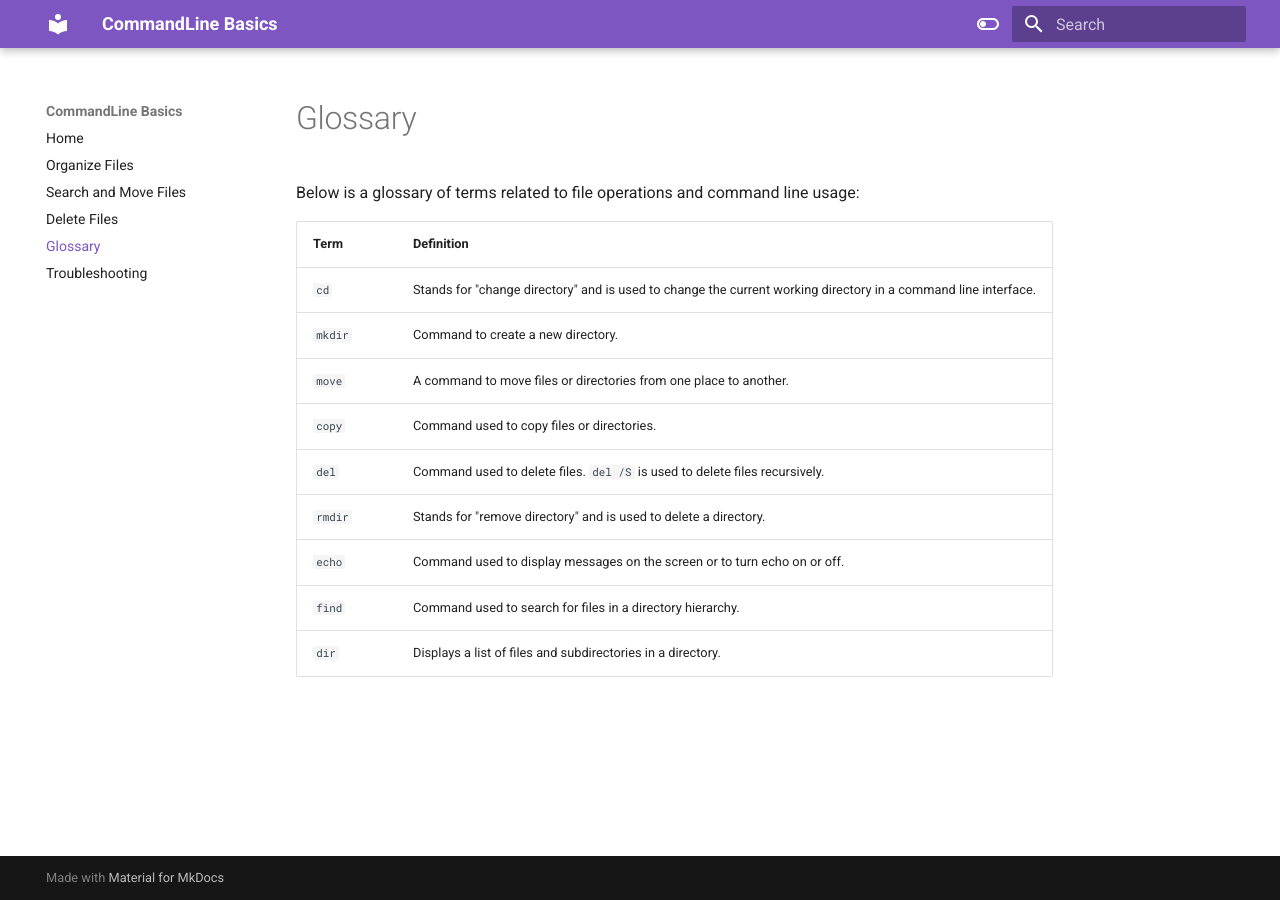
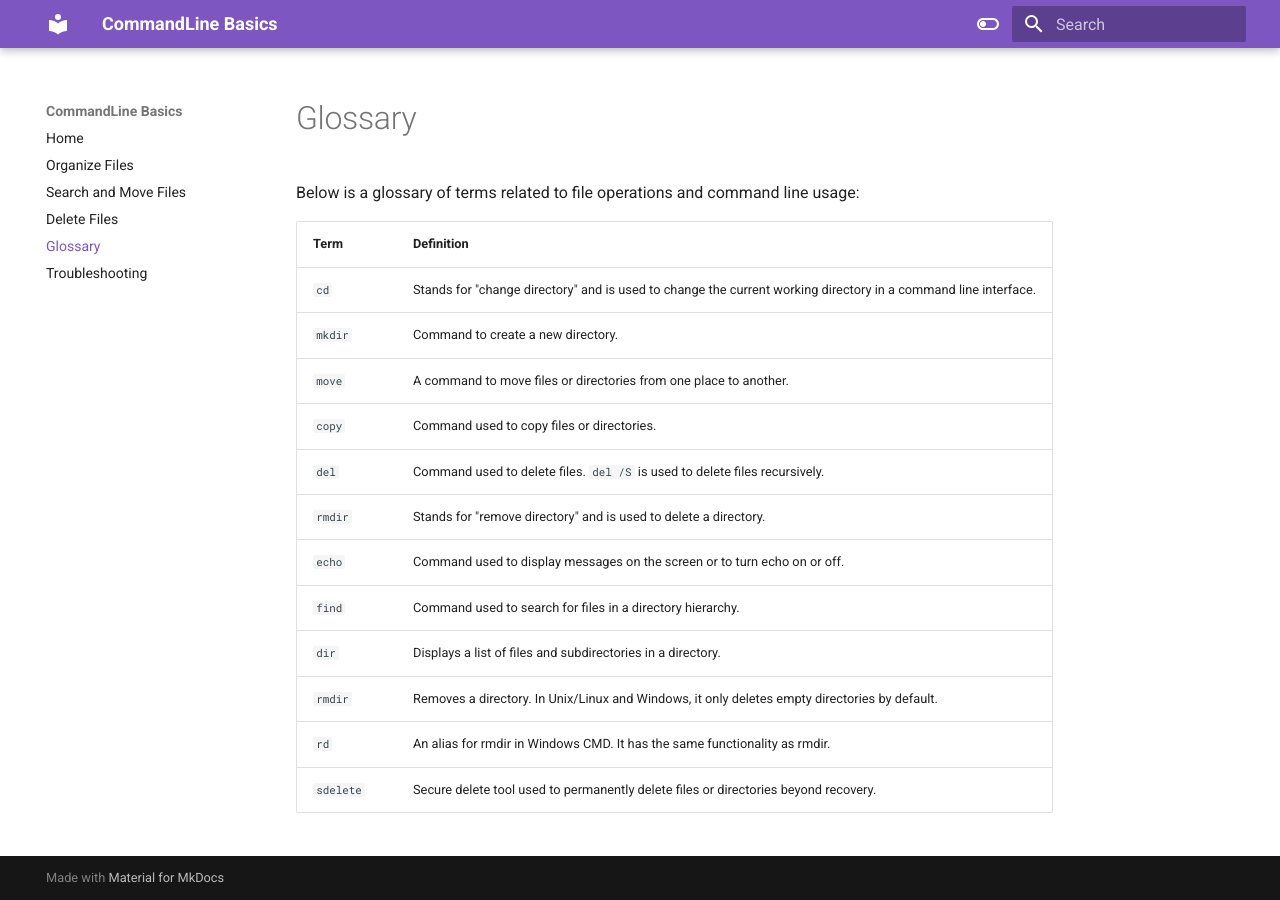
Before and after one commit to RichardLi6/UsingCommandLine, an MkDocs documentation site: the page built from docs/glossary.md, in a window 1280 px wide. Built offline with MkDocs 1.6.1 and Material for MkDocs 9.7.7, drawn with Linux system fonts in a browser that asks for light colours.

Commit message:
add more for glossary

```diff
--- a/docs/glossary.md
+++ b/docs/glossary.md
@@ -13,3 +13,6 @@ Below is a glossary of terms related to file operations and command line usage:
 | `echo` | Command used to display messages on the screen or to turn echo on or off. |
 | `find` | Command used to search for files in a directory hierarchy. |
 | `dir` | Displays a list of files and subdirectories in a directory. |
+| `rmdir` | Removes a directory. In Unix/Linux and Windows, it only deletes empty directories by default.|
+| `rd` | An alias for rmdir in Windows CMD. It has the same functionality as rmdir.|
+| `sdelete` | Secure delete tool used to permanently delete files or directories beyond recovery.|
```
